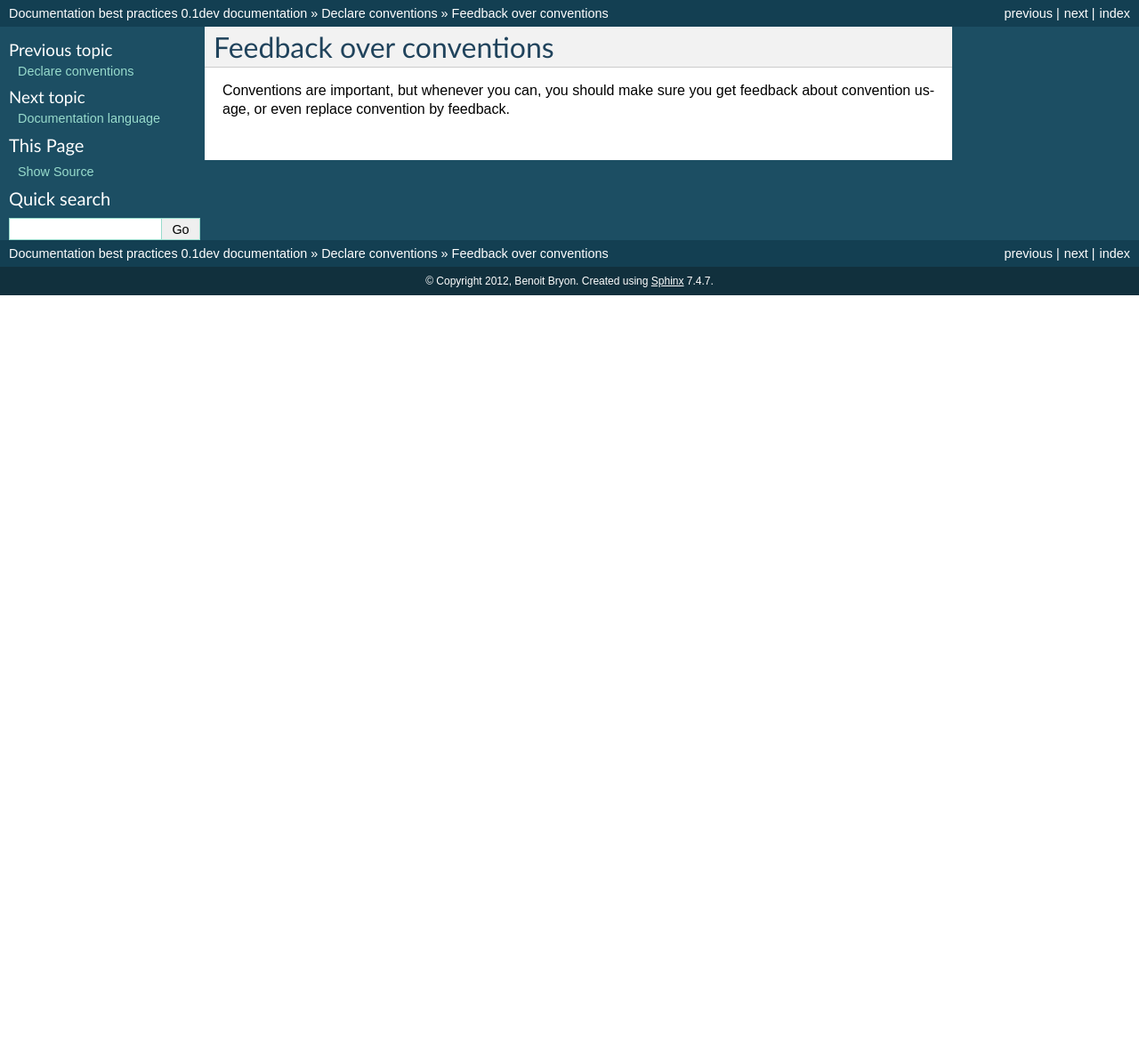
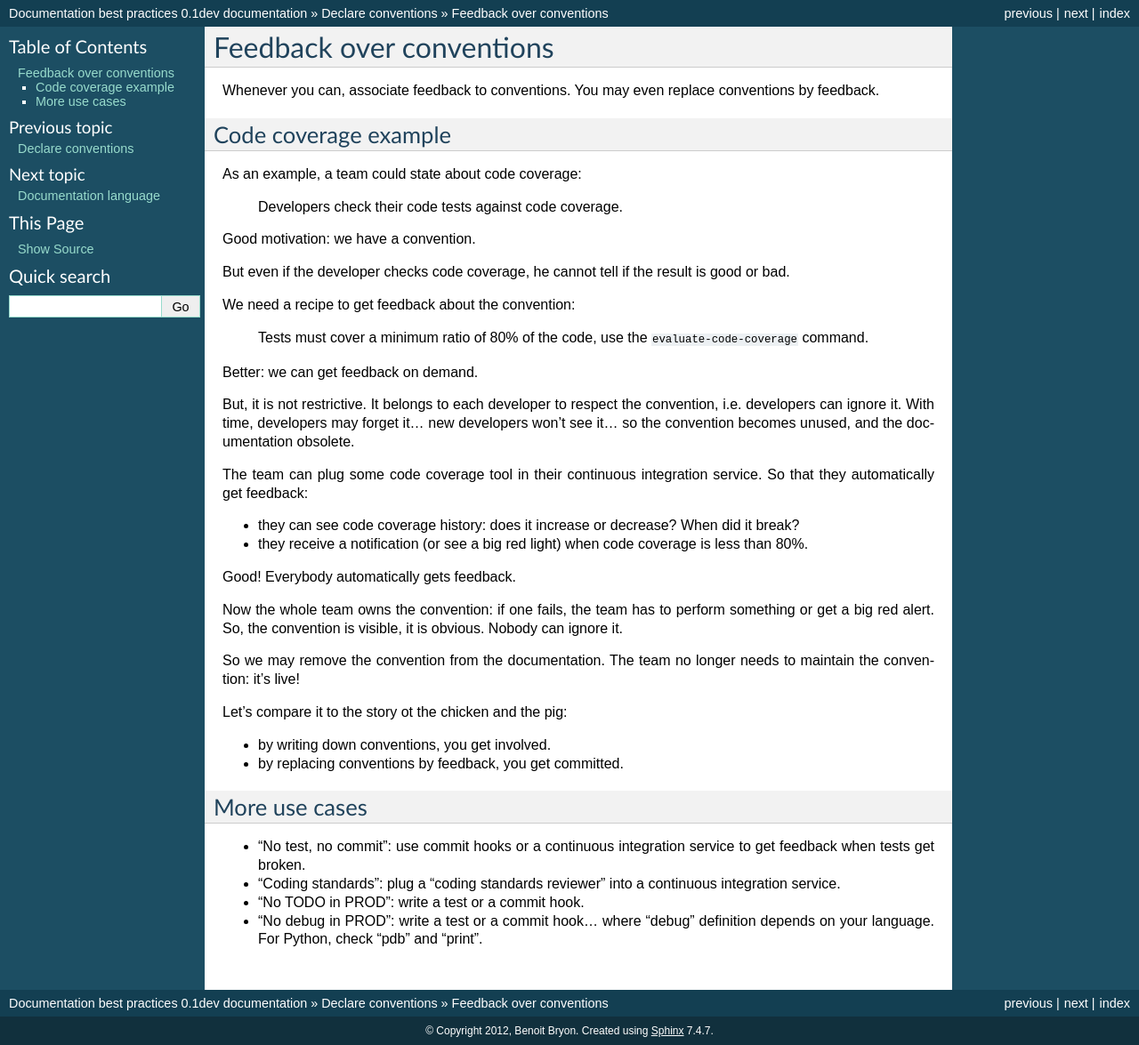
Before and after one commit to benoitbryon/docness, a Sphinx documentation site: the page built from docs/conventions/feedback-over-conventions.txt, in a window 1280 px wide. Shown: the whole page at 89% size. Built offline with Sphinx 7.4.7, drawn with Linux system fonts in a browser that asks for light colours; before the commit the page ends 900 px from its top, so only the background shows below that.

Commit message:
Added content to 'feedback over conventions' document.

```diff
--- a/docs/conventions/feedback-over-conventions.txt
+++ b/docs/conventions/feedback-over-conventions.txt
@@ -2,5 +2,66 @@
 Feedback over conventions
 #########################
 
-Conventions are important, but whenever you can, you should make sure you
-get feedback about convention usage, or even replace convention by feedback.
+Whenever you can, associate feedback to conventions. You may even replace
+conventions by feedback.
+
+
+*********************
+Code coverage example
+*********************
+
+As an example, a team could state about code coverage:
+
+  Developers check their code tests against code coverage.
+
+Good motivation: we have a convention.
+
+But even if the developer checks code coverage, he cannot tell if the result
+is good or bad.
+
+We need a recipe to get feedback about the convention:
+
+  Tests must cover a minimum ratio of 80% of the code, use the
+  ``evaluate-code-coverage`` command.
+
+Better: we can get feedback on demand.
+
+But, it is not restrictive. It belongs to each developer to respect the
+convention, i.e. developers can ignore it.
+With time, developers may forget it... new developers won't see it... so the
+convention becomes unused, and the documentation obsolete.
+
+The team can plug some code coverage tool in their continuous integration
+service. So that they automatically get feedback:
+
+* they can see code coverage history: does it increase or decrease? When did
+  it break?
+* they receive a notification (or see a big red light) when code coverage is
+  less than 80%.
+
+Good! Everybody automatically gets feedback.
+
+Now the whole team owns the convention: if one fails, the team has to perform
+something or get a big red alert. So, the convention is visible, it is obvious.
+Nobody can ignore it.
+
+So we may remove the convention from the documentation. The team no longer
+needs to maintain the convention: it's live!
+
+Let's compare it to the story ot the chicken and the pig:
+
+* by writing down conventions, you get involved.
+* by replacing conventions by feedback, you get committed.
+
+
+**************
+More use cases
+**************
+
+* "No test, no commit": use commit hooks or a continuous integration service
+  to get feedback when tests get broken.
+* "Coding standards": plug a "coding standards reviewer" into a continuous
+  integration service.
+* "No TODO in PROD": write a test or a commit hook.
+* "No debug in PROD": write a test or a commit hook... where "debug"
+  definition depends on your language. For Python, check "pdb" and "print".
```
